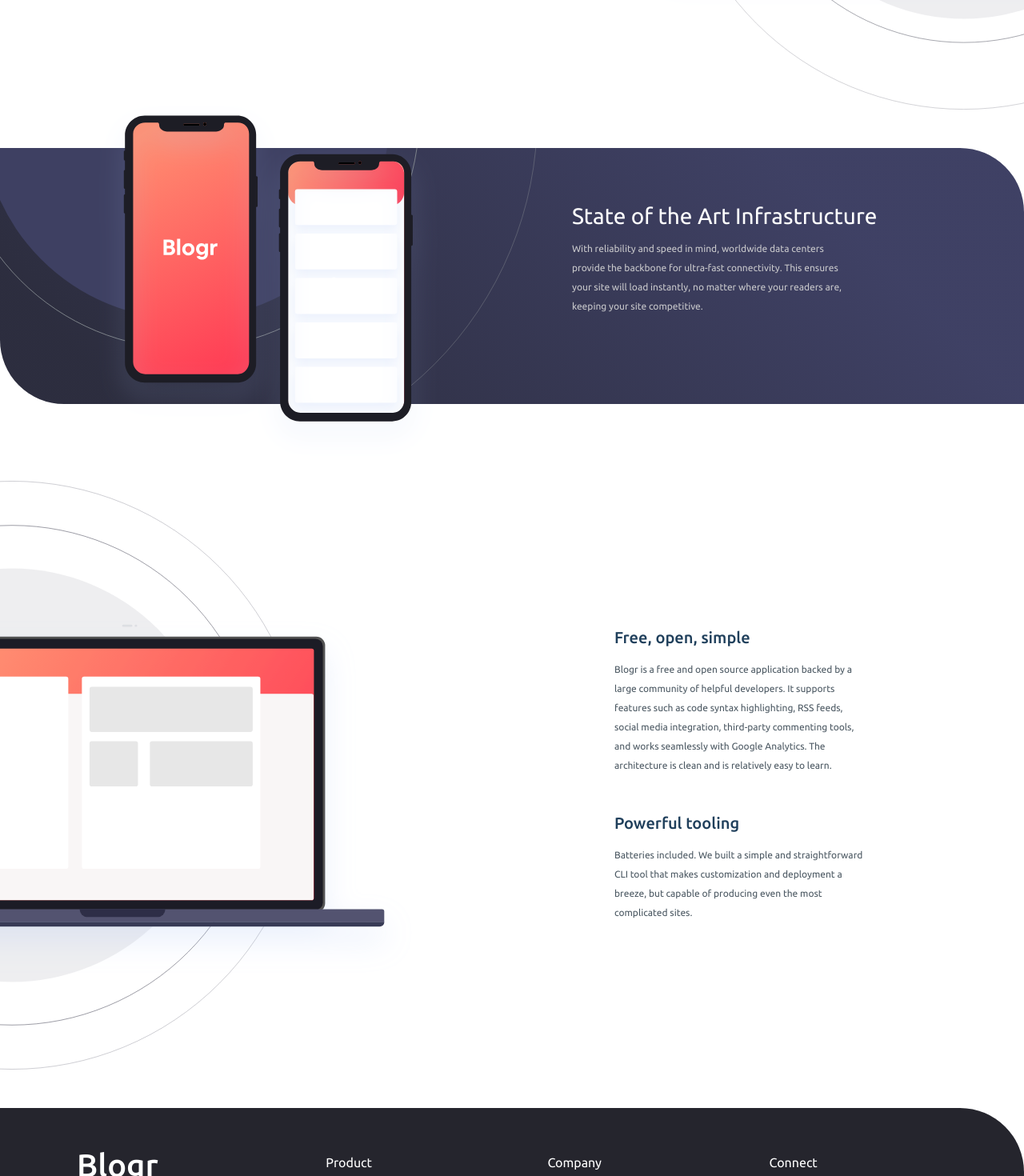
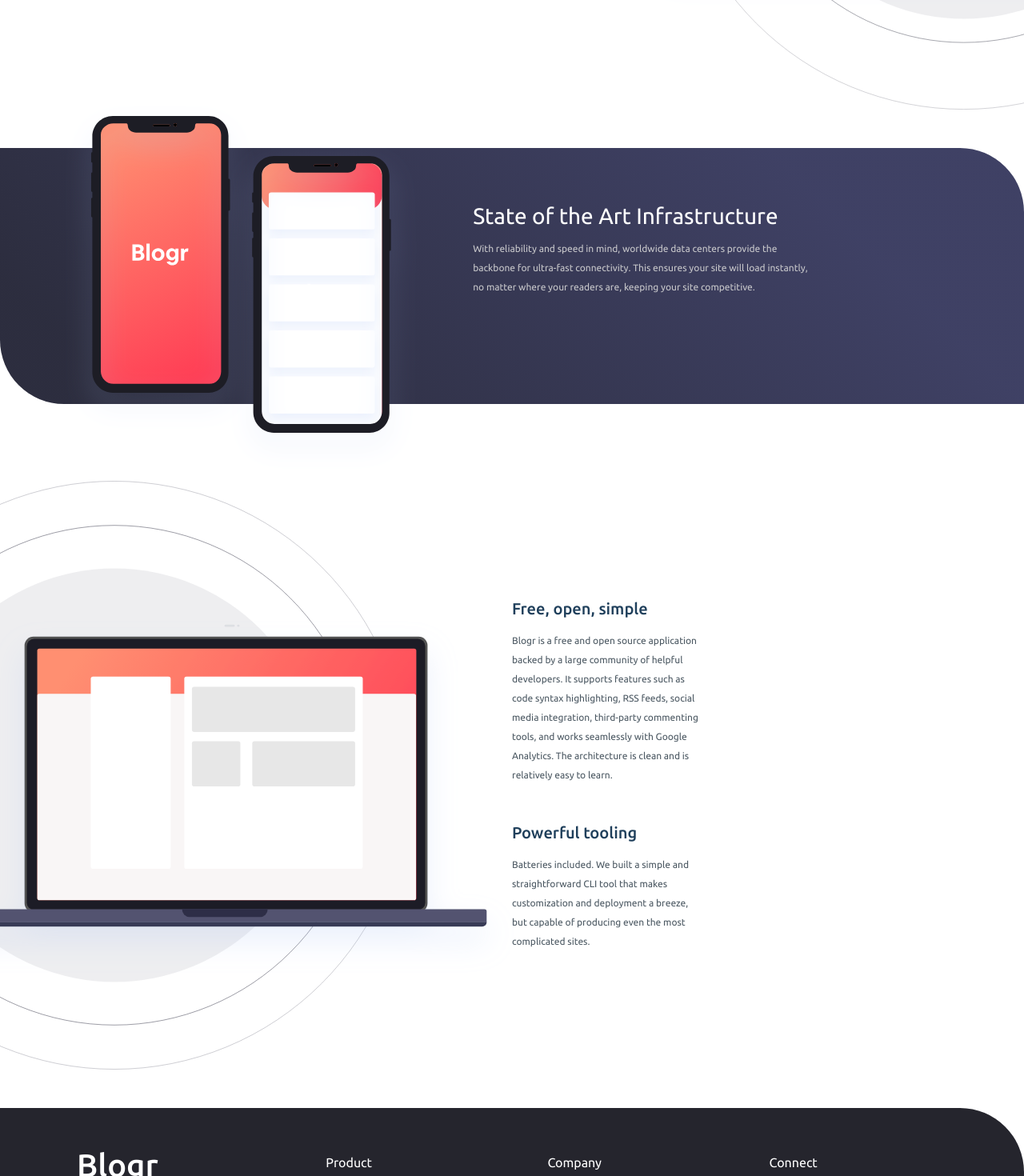
Before and after one commit to mrcsporto/blogr, a React (Create React App) app: page / in a window 1280 px wide. Shown: the part 1220-2690 px from the top of the page at 80% size. Built offline with nearby package versions, Linux system fonts and the light colour scheme.

Commit message:
fix position

```diff
--- a/src/components/Last/index.js
+++ b/src/components/Last/index.js
@@ -2,20 +2,20 @@ import "./styles.css";
 
 const Last = () => {
   return (
-    <div className="d-flex flex-column align-items-center laptop-section mt-5">
-      <div className="d-flex flex-wrap flex-row align-items-center mt-5">
+    <div className="d-flex flex-column align-items-center  mt-5">
+      <div className="laptop-section mt-5">
         <div className="col-sm-6">
           <div className="illustration-laptop"></div>
         </div>
         <div className="col-sm-6">
           <div className="card border-0">
-            <div className="card-body mb-3">
+            <div className="card-body mb-3 ps-0">
               <h5 className="card-title mb-3">Free, open, simple</h5>
               <p className="card-text"> Blogr is a free and open source application backed by a large community of helpful developers. It supports
                 features such as code syntax highlighting, RSS feeds, social media integration, third-party commenting tools,
                 and works seamlessly with Google Analytics. The architecture is clean and is relatively easy to learn.</p>
             </div>
-            <div className="card-body">
+            <div className="card-body ps-0">
               <h5 className="card-title mb-3">Powerful tooling</h5>
               <p className="card-text">Batteries included. We built a simple and straightforward CLI tool that makes customization and deployment a breeze, but
                 capable of producing even the most complicated sites.</p>
--- a/src/components/Last/styles.css
+++ b/src/components/Last/styles.css
@@ -4,13 +4,24 @@
   background-position: right;
   background-size: cover;
   position: relative;
+  width: 43rem;
+  height: 46rem;
+  /* right: 12rem; */
+}
+
+.laptop-section {
+  margin: auto;
+  display: flex;
+  position: relative;
+  z-index: 9999;
+  flex-direction: row;
+  justify-content: space-evenly;
+  align-items: center;
   width: 100%;
-  height: 46rem;
-  right: 5rem;
+  margin: auto;
 }
 
 .laptop-section .card {
-  padding-left: 7rem;
-  padding-right: 6.5rem;
+  padding-right: 19rem;
   background-color: transparent;
 }
--- a/src/components/Middle/index.js
+++ b/src/components/Middle/index.js
@@ -5,7 +5,10 @@ const Middle = () => {
     <>
       <div className="bg-container">
         <div className="container">
-          <div className="illustration-phones"></div>
+          <div className="illustration-phones">
+            {/* <div className="bg-pattern-circles"></div> */}
+
+          </div>
           <div className="card border-0 d-flex flex-column pe-5">
             <div className="card-body mb-3 mt-5 pe-5">
               <div className="card-title fs-3">State of the Art Infrastructure</div>
@@ -14,7 +17,6 @@ const Middle = () => {
             </div>
           </div>
         </div>
-        <div className="bg-pattern-circles"></div>
       </div>
     </>
   )
--- a/src/components/Middle/styles.css
+++ b/src/components/Middle/styles.css
@@ -2,7 +2,6 @@
   background-image: linear-gradient(45deg,hsl(237, 17%, 21%) 10%,  hsl(237, 23%, 32%) 80%);
   height: 20rem;
   border-radius: 0 5rem;
-  overflow: hidden;
 }
 
 .bg-pattern-circles {
@@ -24,12 +23,15 @@
   width: 100%;
   position: relative;
   top: -3.5rem;
+  z-index: 9999;
 }
  .container {
   display: flex;
-  position: absolute;
-  z-index: 1;
-  margin-left: 7rem;
+  position: relative;
+  z-index: 9999;
+  flex-direction: row;
+  justify-content: space-evenly;
+  width: 100%;
  }
 
  .bg-container .card-title {
@@ -41,6 +43,7 @@
  }
 
  .container .card {
-  padding-left: 9.5rem;
+  /* padding-left: 9.5rem; */
   background-color: transparent;
+  padding: 0;
  }
```
